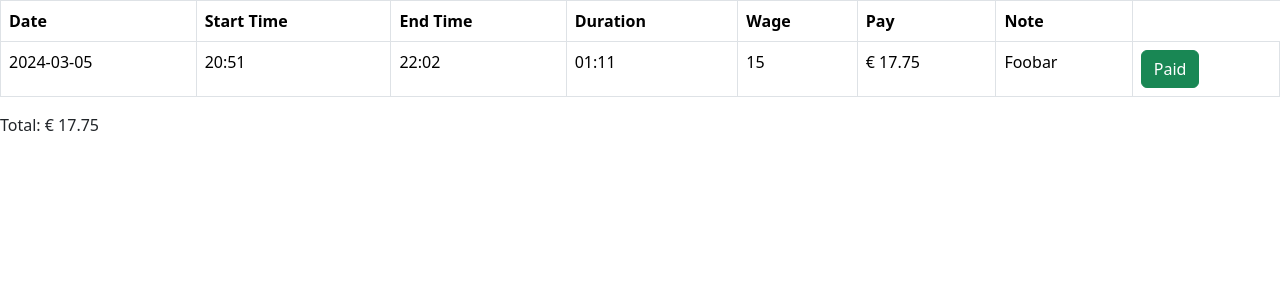
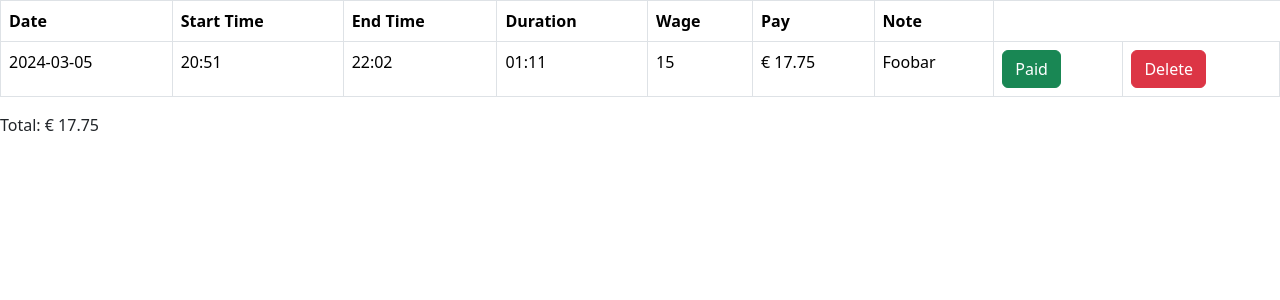
Before and after one commit to gweiser/timetracker, a Flask app: page / in a window 1280 px wide. Shown: the part 56-356 px from the top of the page. Run offline with Flask 3, Linux system fonts and the light colour scheme; data comes from the database, SQL or seed files in the repository; both versions use the stored data as it was after the commit.

Commit message:
Add delete option for entries

```diff
--- a/website/templates/index.html
+++ b/website/templates/index.html
@@ -20,6 +20,9 @@
             <td>
                 <a href="{{url_for('views.paid', id=row.id)}}"><button class="btn btn-success">Paid</button></a>
             </td>
+            <td>
+                <a href="{{url_for('views.delete', id=row.id)}}"><button class="btn btn-danger" onclick="return confirm('Are you sure?')">Delete</button></a>
+            </td>
         <tr>
         {% endfor %}
     </table>
--- a/website/views.py
+++ b/website/views.py
@@ -143,3 +143,15 @@ def paid_view():
             )
 
         return render_template("paid_view.html", data=data)
+
+
+@views.route("/delete/<int:id>", methods=["GET", "POST"])
+def delete(id=None):
+    if id is not None:
+        # Delte from database
+        db.execute("DELETE FROM entries WHERE id = ?", (id, ))
+        db.commit()
+
+        return redirect(url_for("views.home"))
+    else:
+        return redirect(url_for("views.home"))
```
Also changed, not shown: database.db.
